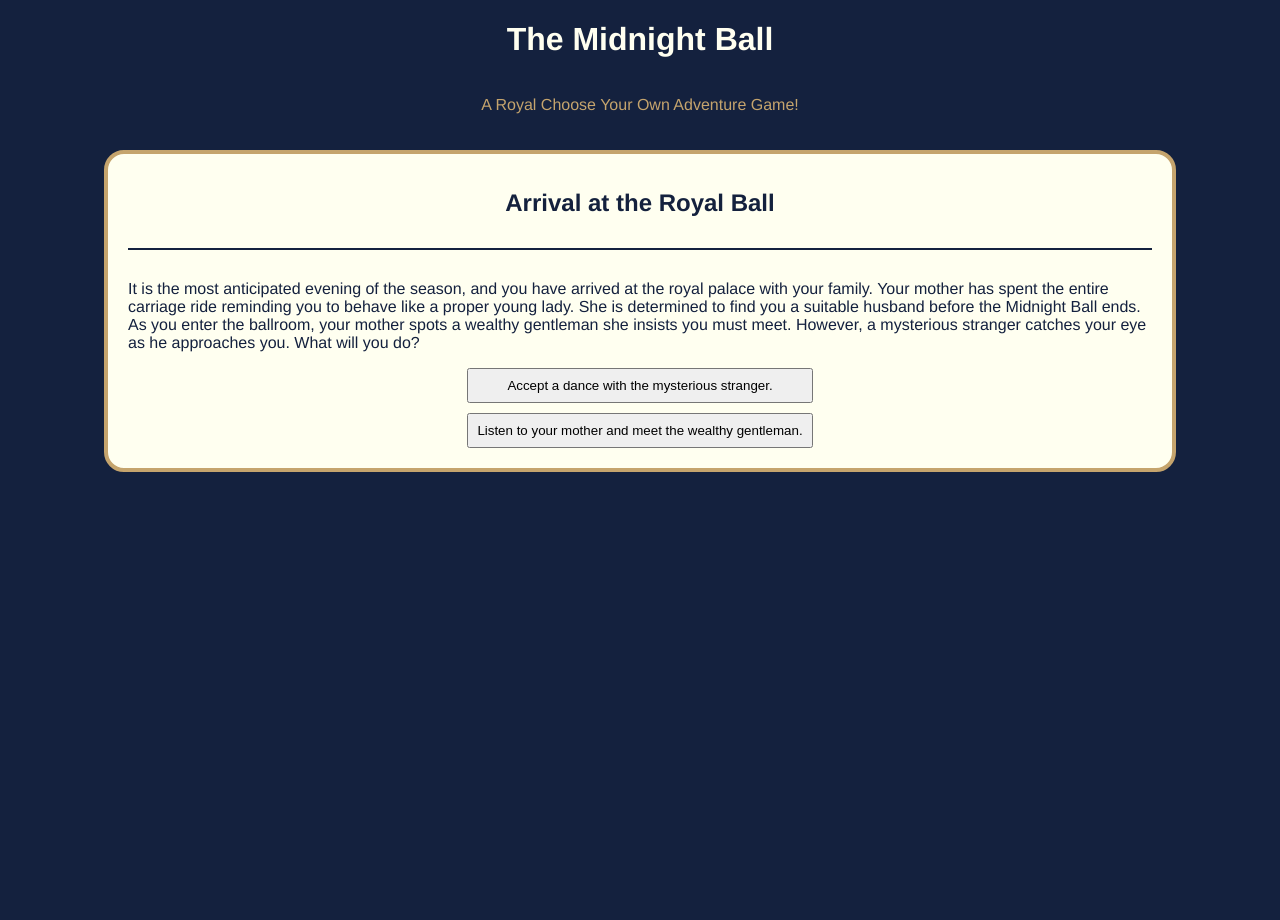
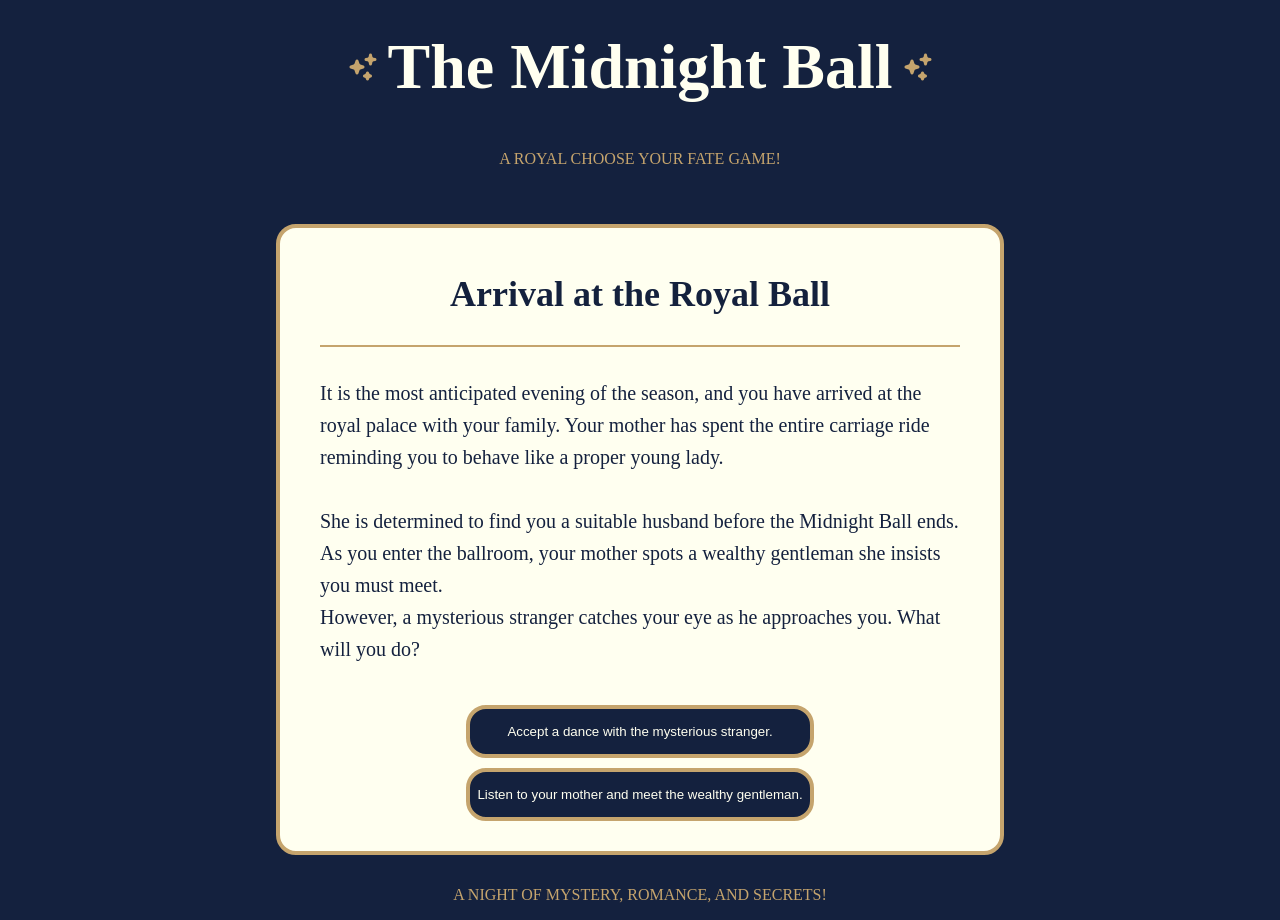
Before and after one commit to AngelicaHanley/the-midnight-ball, a plain HTML site: page index.html in a window 1280 px wide. Before the commit the page ends 800 px from the top, so only its background shows below. Drawn offline with Linux system fonts and the light colour scheme.

Commit message:
added icons, updated styling

```diff
--- a/index.html
+++ b/index.html
@@ -5,20 +5,33 @@
     <meta name="viewport" content="width=device-width, initial-scale=1.0">
     <title>The Midnight Ball</title>
     <link rel="stylesheet" href="style.css">
+    <link rel="icon" type="image/svg+xml" href="images/favicon.svg">
     <script src="index.js" defer></script>
 </head>
 <body>
     <main>
-        <h1>The Midnight Ball</h1>
-        <p>A Royal Choose Your Own Adventure Game!</p>
+
+        <div class="gameTitle">
+            <svg xmlns="http://www.w3.org/2000/svg" viewBox="0 0 20 20" fill=#C5A46D class="starIcon">
+                <path d="M15.98 1.804a1 1 0 0 0-1.96 0l-.24 1.192a1 1 0 0 1-.784.785l-1.192.238a1 1 0 0 0 0 1.962l1.192.238a1 1 0 0 1 .785.785l.238 1.192a1 1 0 0 0 1.962 0l.238-1.192a1 1 0 0 1 .785-.785l1.192-.238a1 1 0 0 0 0-1.962l-1.192-.238a1 1 0 0 1-.785-.785l-.238-1.192ZM6.949 5.684a1 1 0 0 0-1.898 0l-.683 2.051a1 1 0 0 1-.633.633l-2.051.683a1 1 0 0 0 0 1.898l2.051.684a1 1 0 0 1 .633.632l.683 2.051a1 1 0 0 0 1.898 0l.683-2.051a1 1 0 0 1 .633-.633l2.051-.683a1 1 0 0 0 0-1.898l-2.051-.683a1 1 0 0 1-.633-.633L6.95 5.684ZM13.949 13.684a1 1 0 0 0-1.898 0l-.184.551a1 1 0 0 1-.632.633l-.551.183a1 1 0 0 0 0 1.898l.551.183a1 1 0 0 1 .633.633l.183.551a1 1 0 0 0 1.898 0l.184-.551a1 1 0 0 1 .632-.633l.551-.183a1 1 0 0 0 0-1.898l-.551-.184a1 1 0 0 1-.633-.632l-.183-.551Z" />
+                </svg>
+            <h1>The Midnight Ball</h1>
+            <svg xmlns="http://www.w3.org/2000/svg" viewBox="0 0 20 20" fill=#C5A46D class="starIcon">
+                <path d="M15.98 1.804a1 1 0 0 0-1.96 0l-.24 1.192a1 1 0 0 1-.784.785l-1.192.238a1 1 0 0 0 0 1.962l1.192.238a1 1 0 0 1 .785.785l.238 1.192a1 1 0 0 0 1.962 0l.238-1.192a1 1 0 0 1 .785-.785l1.192-.238a1 1 0 0 0 0-1.962l-1.192-.238a1 1 0 0 1-.785-.785l-.238-1.192ZM6.949 5.684a1 1 0 0 0-1.898 0l-.683 2.051a1 1 0 0 1-.633.633l-2.051.683a1 1 0 0 0 0 1.898l2.051.684a1 1 0 0 1 .633.632l.683 2.051a1 1 0 0 0 1.898 0l.683-2.051a1 1 0 0 1 .633-.633l2.051-.683a1 1 0 0 0 0-1.898l-2.051-.683a1 1 0 0 1-.633-.633L6.95 5.684ZM13.949 13.684a1 1 0 0 0-1.898 0l-.184.551a1 1 0 0 1-.632.633l-.551.183a1 1 0 0 0 0 1.898l.551.183a1 1 0 0 1 .633.633l.183.551a1 1 0 0 0 1.898 0l.184-.551a1 1 0 0 1 .632-.633l.551-.183a1 1 0 0 0 0-1.898l-.551-.184a1 1 0 0 1-.633-.632l-.183-.551Z" />
+                </svg>
+        </div>
+
+        <p>A ROYAL CHOOSE YOUR FATE GAME!</p>
 
         <section class="game" >
-            <h2 class="sceneTitle"> hi </h2>
-            <p class="storyText"> hi </p>
+            <h2 class="sceneTitle"> </h2>
+            <p class="storyText"> </p>
 
             <div class="choices"> </div>
         </section>
 
+        <p>A NIGHT OF MYSTERY, ROMANCE, AND SECRETS!</p>
+
     </main>
 </body>
 </html>
--- a/index.js
+++ b/index.js
@@ -2,13 +2,10 @@ const story = [
 
     {
         title: "Arrival at the Royal Ball",
-        text: `It is the most anticipated evening of the season, and you have arrived at the royal palace with your family.
+        text: `It is the most anticipated evening of the season, and you have arrived at the royal palace with your family. Your mother has spent the entire carriage ride reminding you to behave like a proper young lady.
 
-                Your mother has spent the entire carriage ride reminding you to behave like a proper young lady.
-                She is determined to find you a suitable husband before the Midnight Ball ends.
-                As you enter the ballroom, your mother spots a wealthy gentleman she insists you must meet.
-                However, a mysterious stranger catches your eye as he approaches you.
-                What will you do?`,
+                She is determined to find you a suitable husband before the Midnight Ball ends. As you enter the ballroom, your mother spots a wealthy gentleman she insists you must meet.
+                However, a mysterious stranger catches your eye as he approaches you. What will you do?`,
         choices: [
             { text: "Accept a dance with the mysterious stranger.", nextScene: 1 },
             { text: "Listen to your mother and meet the wealthy gentleman.", nextScene: 2 },
@@ -17,11 +14,9 @@ const story = [
 
     {
         title: "The Mysterious Stranger",
-        text:   `Before your mother can introduce you to another gentleman, the mysterious stranger approaches you.
-                "Would you honor me with a dance, my lady?" You accept, and the two of you spend the dance laughing and talking.
-                Unlike the other gentlemen at the ball, he seems remarkably uninterested in discussing his background or family connections.
-                As the music ends, he invites you for a walk through the palace gardens.
-                Unfortunately, you spot your mother approaching you. What will you do?`,
+        text:   `Before your mother can introduce you to another gentleman, the mysterious stranger approaches you. "Would you honor me with a dance, my lady?" You accept, and the two of you spend the dance laughing and talking.
+
+                Unlike the other gentlemen at the ball, he seems remarkably uninterested in discussing his background or family connections. As the music ends, he invites you for a walk through the palace gardens. Unfortunately, you spot your mother approaching you. What will you do?`,
         choices: [
             { text: "Accept his invitation to the gardens.", nextScene: 4 },
             { text: "Politely decline and return to your mother.", nextScene: 2 },
@@ -30,10 +25,9 @@ const story = [
     },
     {
         title: "Lord Bash",
-        text:   `Your mother looks delighted as she introduces you to Lord Bash, a wealthy gentleman from a respectable family.
-                Lord Bash begins boasting about his beautiful estate and impressive collection of art.
-                Just as you begin to lose interest, he lowers his voice. "Have you heard? The queen has been accused of secretly purchasing an extravagant diamond necklace using money from the royal treasury!"
-                Intrigued by the rumor, you remember hearing stories that the palace gardens contain hidden passages. However, after listening to Lord Bash boast about himself for far too long, you are desperate to escape his company. What will you do?`,
+        text:   `Your mother looks delighted as she introduces you to Lord Bash, a wealthy gentleman from a respectable family. Lord Bash begins boasting about his beautiful estate and impressive collection of art. Just as you begin to lose interest, he lowers his voice. "Have you heard? The queen has been accused of secretly purchasing an extravagant diamond necklace using money from the royal treasury!"
+
+                Intrigued by the rumor, you remember hearing stories that the palace gardens contain hidden passages. And after listening to Lord Bash boast about himself for far too long, you are desperate to escape his company. What will you do?`,
         choices: [
             { text: "Investigate the rumors about the necklace.", nextScene: 3 },
             { text: "Make an excuse and escape to the royal library.", nextScene: 9 }
@@ -41,22 +35,18 @@ const story = [
     },
     {
         title: "The Palace Gardens",
-        text:   `You wander through the moonlit palace gardens, enjoying the fresh evening air and a welcome escape from the endless conversations about marriage.
-                As you wander along the flowered pathways, you notice something unusual: a doorway hidden behind a stone fountain.
-                You remember hearing rumors earlier about the queen's missing diamond necklace.
-                Could the doorway be hiding something important? What will you do?`,
+        text:   `You wander through the moonlit palace gardens, enjoying the fresh evening air and a welcome escape from the endless conversations about marriage. As you wander along the flowered pathways, you notice something unusual: a doorway hidden behind a stone fountain.
+
+                You remember hearing rumors earlier about the queen's missing diamond necklace. Could the doorway be hiding something important? What will you do?`,
         choices: [
             { text: "Investigate the mysterious doorway.", nextScene: 6 }
         ]
     },
     {
         title: "A Walk in the Gardens",
-        text:   `You accept the mysterious gentleman's invitation, and together you wander through the moonlit gardens.
-                He admits that he rarely enjoys an evening without everyone needing something from him.
-                Before you can ask what he means, the palace bells begin to ring in the distance.
-                "I'm afraid I must return to the ballroom," he says, looking disappointed.
-                He promises that you will see him again before the evening is over.
-                With midnight approaching, will you follow the mysterious gentleman or explore the gardens on your own?`,
+        text:   `You accept the mysterious gentleman's invitation, and together you wander through the moonlit gardens. He admits that he rarely enjoys an evening without everyone needing something from him. Before you can ask what he means, the palace bells begin to ring in the distance.
+
+                "I'm afraid I must return to the ballroom," he says, looking disappointed. He promises that you will see him again before the evening is over. With midnight approaching, will you follow the mysterious gentleman or explore the gardens on your own?`,
         choices: [
             { text: "Return to the ballroom for the royal announcement.", nextScene: 5 },
             { text: "Stay behind and explore the palace gardens.", nextScene: 3 }
@@ -64,10 +54,9 @@ const story = [
     },
     {
         title: "The Midnight Announcement",
-        text:   `The palace clock strikes midnight. The music stops, and the queen starts addressing her guests.
-                "Ladies and gentlemen, it is my pleasure to introduce His Royal Highness, the Crown Prince!"
-                To your surprise, the charming gentleman you encountered earlier in the evening steps forward.
-                You can hardly believe your eyes! As the crowd applauds, the prince searches the ballroom until his gaze meets yours.`,
+        text:   `The palace clock strikes midnight. The music stops, and the queen starts addressing her guests. "Ladies and gentlemen, it is my pleasure to introduce His Royal Highness, the Crown Prince!"
+
+                To your surprise, the charming gentleman you encountered earlier in the evening steps forward.  You can hardly believe your eyes! As the crowd applauds, the prince searches the ballroom until his gaze meets yours.`,
         choices: [
             { text: "Approach the prince.", nextScene: 7 }
         ]
@@ -75,8 +64,8 @@ const story = [
     {
         title: "The Hidden Passage",
         text:   `You open the covered doorway and see a narrow passage leading beneath the palace.
-                At the end of the passage, you find a small chamber with a jewelry box.
-                Inside lies an extravagant diamond necklace! Next to it, you discover a letter with the queen's signature.
+                At the end of the passage, you find a small chamber with a jewelry box. Inside lies an extravagant diamond necklace! Next to it, you discover a letter with the queen's signature.
+
                 However, with closer inspection, you notice that the signature has been forged.
                 Someone has been using the queen's name to get expensive jewels without her knowing!
                 With midnight approaching, you realize that you must clear her name.`,
@@ -88,31 +77,24 @@ const story = [
         title: "The Mysterious Prince",
         text:   `The prince approaches you with a shy smile. "I believe I owe you another dance, my lady."
                 You laugh, still shocked that the charming stranger you met earlier is actually the crown prince.
-                Across the ballroom, your mother looks as though she might faint from excitement.
-                As the final waltz begins, the prince takes your hand.
-                Perhaps this evening was the beginning of your happily ever after. THE END`,
+
+                Across the ballroom, your mother looks as though she might faint from excitement. As the final waltz begins, the prince takes your hand. Perhaps this evening was the beginning of your happily ever after. THE END!`,
         choices: []
     },
     {
         title: "The Queen's Necklace",
-        text:   `Just as the palace clock strikes midnight, you approach the queen with the diamond necklace and the forged letter.
-                The queen examines the evidence in astonishment. For weeks, she has been accused of purchasing this necklace using money from the royal treasury, despite insisting she knew nothing about it.
-                Your discovery proves that someone had forged her signature and framed her.
-                The queen publicly thanks you for uncovering the truth and restoring her reputation.
-                By morning, the entire kingdom is celebrating your bravery and cleverness.
-                Your mother is delighted to announce that her daughter is now a trusted friend of the royal family.
-                You may not have found a match tonight, but you saved the queen's reputation and made history! THE END`,
+        text:   `Just as the palace clock strikes midnight, you approach the queen with the diamond necklace and the forged letter. The queen examines the evidence in astonishment. For weeks, she has been accused of purchasing this necklace using money from the royal treasury, despite insisting she knew nothing about it.
+
+                Your discovery proves that someone had forged her signature and framed her. The queen publicly thanks you for uncovering the truth and restoring her reputation. By morning, the entire kingdom is celebrating your bravery and cleverness.
+
+                Your mother is delighted to announce that her daughter is now a trusted friend of the royal family. You may not have found a match tonight, but you saved the queen's reputation and made history. THE END!`,
         choices: []
     },
     {
         title: "The Royal Library",
-        text:   `You finally escape the crowded ballroom and wander into a new hallway of the palace.
-                Looking for a quiet spot, you enter the royal library.
-                As you admire the room, you notice an old portrait of a young woman who looks a lot like your mother.
-                Under the portrait, you notice a faded inscription with your grandmother's name.
-                As you take a closer look, you discover a letter tucked behind the portrait.
-                To your surprise, the letter reveals that your grandmother belonged to a distant branch of the royal family!
-                With midnight approaching, you must decide what to do with this shocking discovery.`,
+        text:   `You finally escape the crowded ballroom and wander into a new hallway of the palace. Looking for a quiet spot, you enter the royal library. As you admire the room, you notice an old portrait of a young woman who looks a lot like your mother. Under the portrait, you notice a faded inscription with your grandmother's name.
+
+                As you take a closer look, you discover a letter tucked behind the portrait. The letter reveals that your grandmother belonged to a distant branch of the royal family! With midnight approaching, you must decide what to do with this shocking discovery.`,
         choices: [
             { text: "Bring the letter to the queen and reveal the secret.", nextScene: 10 },
             { text: "Keep the family secret and investigate the necklace rumors instead.", nextScene: 3 }
@@ -121,13 +103,9 @@ const story = [
 
     {
         title: "The Secret Royal Connection",
-        text:   `As the palace clock strikes midnight, you approach the queen with the mysterious letter.
-                The queen examines it carefully before looking at you in astonishment.
-                She reveals that your grandmother belonged to a distant branch of the royal family, a connection that had been kept secret for generations due to a long-forgotten family scandal.
-                You are a descendant of royalty! With this being revealed, the queen welcomes you as a newly discovered member of the royal family.
-                Across the ballroom, your mother looks completely speechless for the first time all evening.
-                You arrived at the Midnight Ball expecting a night of dancing, but instead discovered a royal secret about your own family.
-                Perhaps you were destined for royalty after all! THE END`,
+        text:   `As the palace clock strikes midnight, you approach the queen with the mysterious letter. The queen examines it carefully before looking at you in astonishment. She reveals that your grandmother belonged to a distant branch of the royal family, a connection that had been kept secret for generations due to a long-forgotten family scandal. You are a descendant of royalty!
+
+                With this being revealed, the queen welcomes you as a newly discovered member of the royal family. Across the ballroom, your mother looks completely speechless for the first time all evening. You arrived at the Midnight Ball expecting a night of dancing, but instead discovered a royal secret about your own family. Perhaps you were destined for royalty after all. THE END!`,
         choices: []
     }
 ];
--- a/style.css
+++ b/style.css
@@ -1,5 +1,14 @@
+button {
+    transition: transform 0.25s ease, opacity 0.25s ease;
+}
+
+button:hover {
+    transform: translateY(-2px);
+    opacity: 0.9;
+}
+
 body {
-    font-family: Helvetica, Arial, Verdana, sans-serif;
+    font-family: 'Times New Roman', Times, serif;
     min-height: 100vh;
     margin: 0px;
     padding: 0px;
@@ -18,10 +27,19 @@ main {
 
 h1 {
     color: ivory;
+    font-size: 8vh;
+    margin: 0px;
 }
 
-h2 {
-    margin: 15px;
+.gameTitle{
+    display: flex;
+    flex-direction: row;
+    justify-content: center;
+    align-items: center;
+    margin-bottom: 20px;
+    margin-top: 70px;
+    gap: 10px;
+    margin: 30px 15px;
 }
 
 .game {
@@ -29,34 +47,81 @@ h2 {
     color: #14213D;
     display: flex;
     flex-direction: column;
-    margin: 20px auto;
+    margin: 40px auto 15px auto;
     justify-content: center;
     align-items: center;
-    max-width: 80%;
+    max-width: 50%;
     border-radius: 20px;
-    padding: 20px;
     border: 4px solid #C5A46D;
-}
-
-.game p{
-    color:hsl(221, 51%, 16%)
+    padding: 15px 40px;
 }
 
 .sceneTitle {
-
+    font-size: 4.5vh;
 }
 
 .storyText {
-    color: black;
-    border-top: 2px solid hsl(221, 51%, 16%);
-    padding-top: 30px;
+    color:hsl(221, 51%, 16%);
+    border-top: 2.5px solid #C5A46D;
+    line-height: 1.6;
+    white-space: pre-line;
+    padding: 30px 0px;
+    font-size: 2.5vh;
+    margin: 0px auto 10px auto;
 }
+
 .choices {
     color: black;
     display: flex;
     flex-direction: column;
     gap: 10px;
+    margin-bottom: 15px;
 }
-.choiceButton {
-    padding: 8px;
+.choiceButton, .playAgainButton{
+    padding: 15px 7px;
+    background-color: hsl(221, 51%, 16%);
+    color: ivory;
+    border-radius: 20px;
+    border: 4px solid #C5A46D;
 }
+
+.playAgainButton {
+    background-color: hsl(221, 40%, 54%);
+    color: ivory;
+    min-width: 150px;
+    font-weight: bold;
+}
+
+.starIcon {
+    width: 30px;
+    height: 30px;
+}
+
+@media screen and (max-width: 1000px) {
+    h1{
+        font-size: 6vh;
+    }
+    .sceneTitle{
+        font-size: 3vh;
+    }
+    .storyText{
+        font-size: 2vh;
+        padding: 15px 0px;
+    }
+    .game {
+        margin: 10px auto 5px auto;
+    }
+    .gameTitle {
+        margin: 50px 15px 15px 15px;
+    }
+    .choiceButton, .playAgainButton{
+        padding: 6px 6px;
+    }
+    .choiceButton, .playAgainButton{
+        padding: 8px 8px;
+        font-size: 2vh;
+    }
+}
+
+@media screen and (max-width: 450px) {
+}
```
Also changed, not shown: images/favicon.svg (added).
